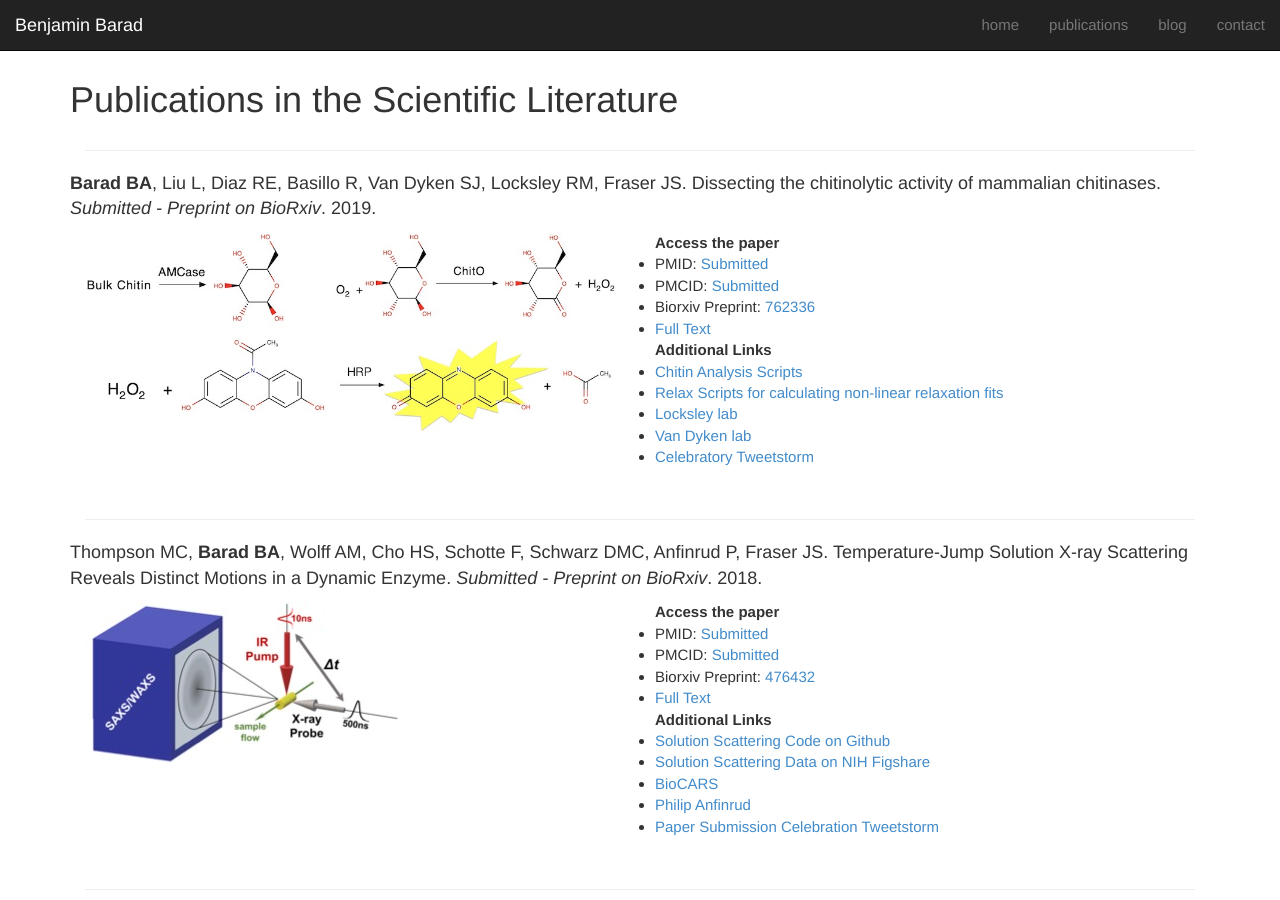
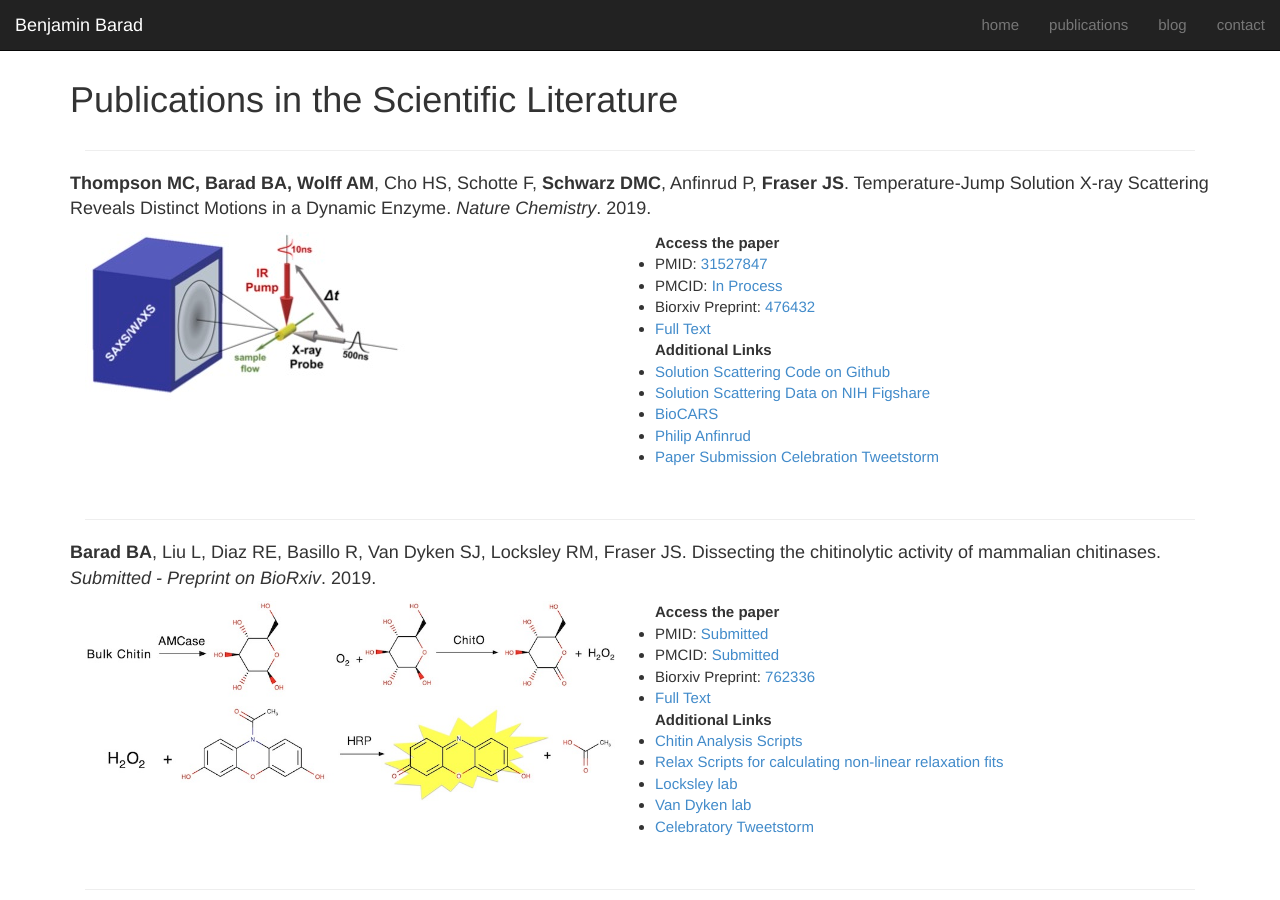
Before and after one commit to bbarad/bbarad.github.io, a Jekyll site: the page built from publications/index.html, in a window 1280 px wide and 900 px high. Built offline with Jekyll 4.4.1, drawn with Linux system fonts in a browser that asks for light colours; nearby versions of some CDN libraries; some of the changed lines change nothing that is shown.

Commit message:
Update publications.yml

```diff
--- a/_data/publications.yml
+++ b/_data/publications.yml
@@ -1,3 +1,23 @@
+- citation: '**Thompson MC, Barad BA, Wolff AM**, Cho HS, Schotte F,
+**Schwarz DMC**, Anfinrud P, **Fraser JS**. Temperature-Jump Solution X-ray Scattering Reveals Distinct Motions in a Dynamic Enzyme. *Nature Chemistry*. 2019.'
+  date: 201810
+  image: '/static/img/pub/thompson_2018.jpg'
+  pmid: 31527847
+  pmcid: In Process
+  biorxiv: "476432"
+  pdf: '/static/pdf/thompson_nchem_2019.pdf'
+  links:
+    - name: Solution Scattering Code on Github
+      url: https://github.com/fraser-lab/solution_scattering
+    - name: Solution Scattering Data on NIH Figshare
+      url: https://doi.org/10.35092/yhjc.9177143
+    - name: BioCARS
+      url: 'https://biocars.uchicago.edu/'
+    - name: Philip Anfinrud
+      url: 'https://irp.nih.gov/pi/philip-anfinrud'
+    - name: 'Paper Submission Celebration Tweetstorm'
+      url: 'https://twitter.com/fraser_lab/status/1067213167367905280'
+
 - citation: '**Barad BA**, Liu L, Diaz RE, Basillo R, Van Dyken SJ, Locksley RM, Fraser JS. Dissecting the chitinolytic activity of mammalian chitinases. *Submitted - Preprint on BioRxiv*. 2019.'
   date: 201908
   image: '/static/img/pub/chitin_2019.jpg'
@@ -16,27 +36,6 @@
       url: https://sites.wustl.edu/vandykenlab/
     - name: Celebratory Tweetstorm
       url: https://twitter.com/benjaminbarad/status/1171091343789056000
-
-
-- citation: 'Thompson MC, **Barad BA**, Wolff AM, Cho HS, Schotte F,
-Schwarz DMC, Anfinrud P, Fraser JS. Temperature-Jump Solution X-ray Scattering Reveals Distinct Motions in a Dynamic Enzyme. *Submitted - Preprint on BioRxiv*. 2018.'
-  date: 201810
-  image: '/static/img/pub/thompson_2018.jpg'
-  pmid: Submitted
-  pmcid: Submitted
-  biorxiv: "476432"
-  pdf: 'https://www.biorxiv.org/content/biorxiv/early/2018/11/21/476432.full.pdf'
-  links:
-    - name: Solution Scattering Code on Github
-      url: https://github.com/fraser-lab/solution_scattering
-    - name: Solution Scattering Data on NIH Figshare
-      url: https://doi.org/10.35092/yhjc.9177143
-    - name: BioCARS
-      url: 'https://biocars.uchicago.edu/'
-    - name: Philip Anfinrud
-      url: 'https://irp.nih.gov/pi/philip-anfinrud'
-    - name: 'Paper Submission Celebration Tweetstorm'
-      url: 'https://twitter.com/fraser_lab/status/1067213167367905280'
 
 - citation: 'Chatterjee N, Pazarentzos E, Mayekar MK, Gui P, Allegakoen DV, Hrustanovic G, Olivas V, Lin L, Verschueren E, Johnson JR, Hofree M, Yan JJ, Newton BW, Dollen JV, Earnshaw CH, Flanagan J, Chan E, Asthana S, Ideker T, Wu W, Suzuki J, **Barad BA**, Kirichok Y, Fraser JS, Weiss WA, Krogan NJ, Tulpule A, Sabnis AJ, Bivona TG. Synthetic essentiality of metabolic regulator PDHK1 in PTEN-deficient cells and cancers. *Cell Reports.* 2019.'
   date: 201810
```
